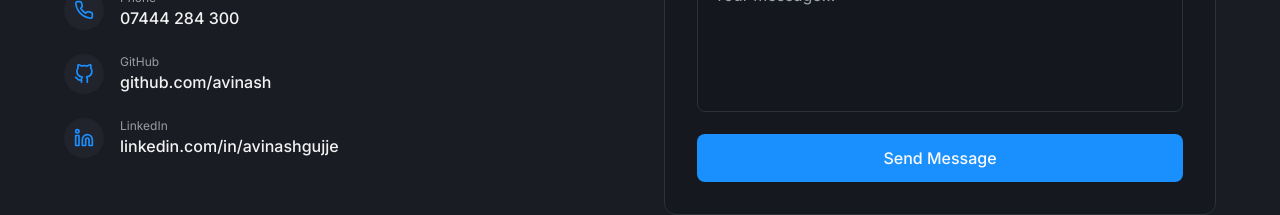
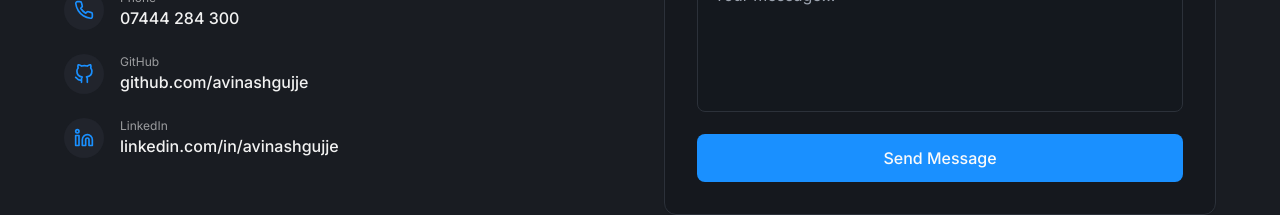
Before and after one commit to avinashgujje/avinash-enhancer, a React (Vite) app: page / in a window 1280 px wide. Shown: the part 6320-6535 px from the top of the page. Built offline with nearby package versions, Linux system fonts and the light colour scheme.

Commit message:
Update Contact.tsx

```diff
--- a/src/components/Contact.tsx
+++ b/src/components/Contact.tsx
@@ -109,8 +109,8 @@ const Contact = () => {
                       </svg>
                     ),
                     title: "GitHub",
-                    value: "github.com/avinash",
-                    link: "https://github.com/avinash"
+                    value: "github.com/avinashgujje",
+                    link: "https://github.com/avinashgujje"
                   },
                   {
                     icon: (
```
